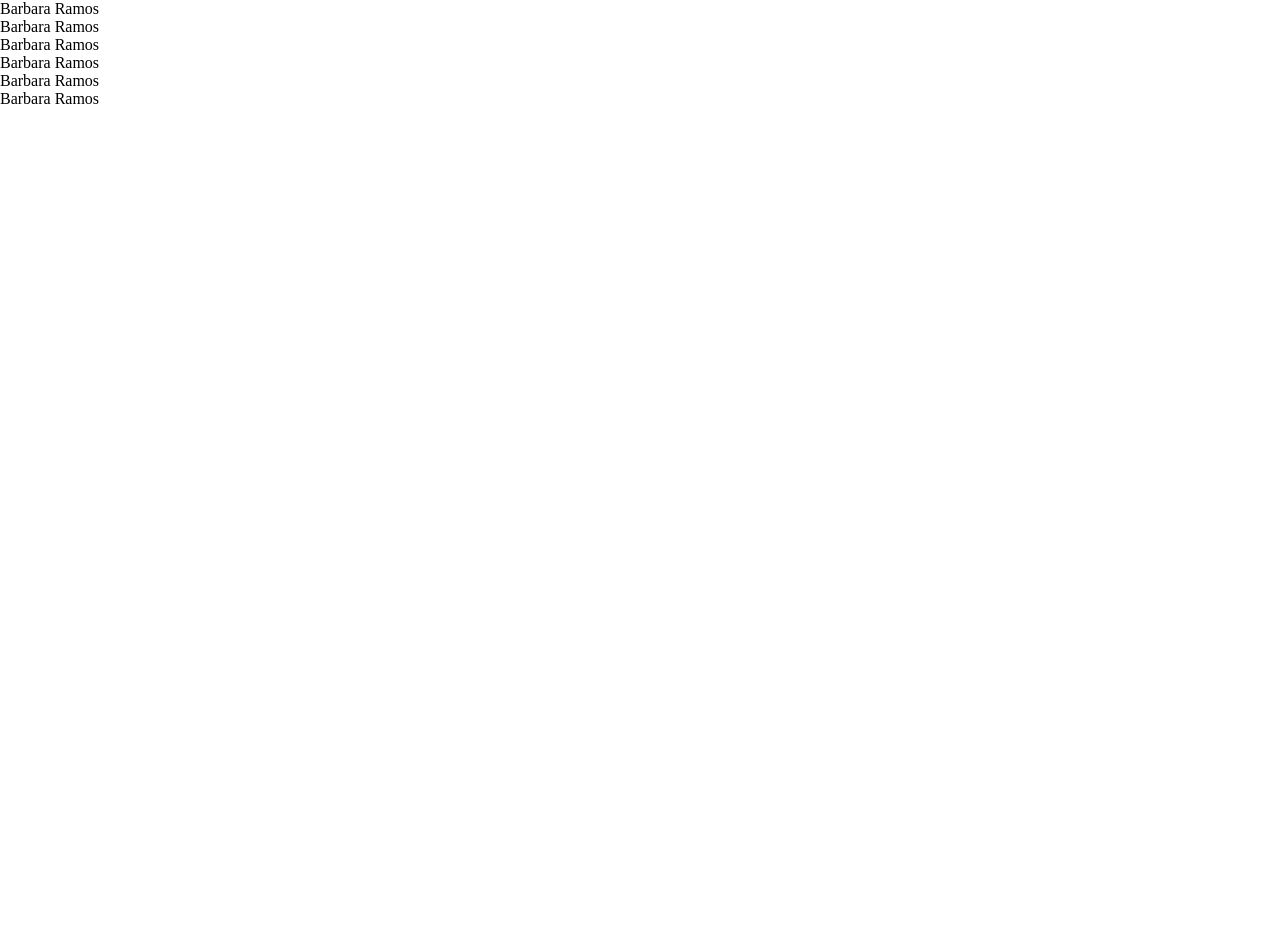
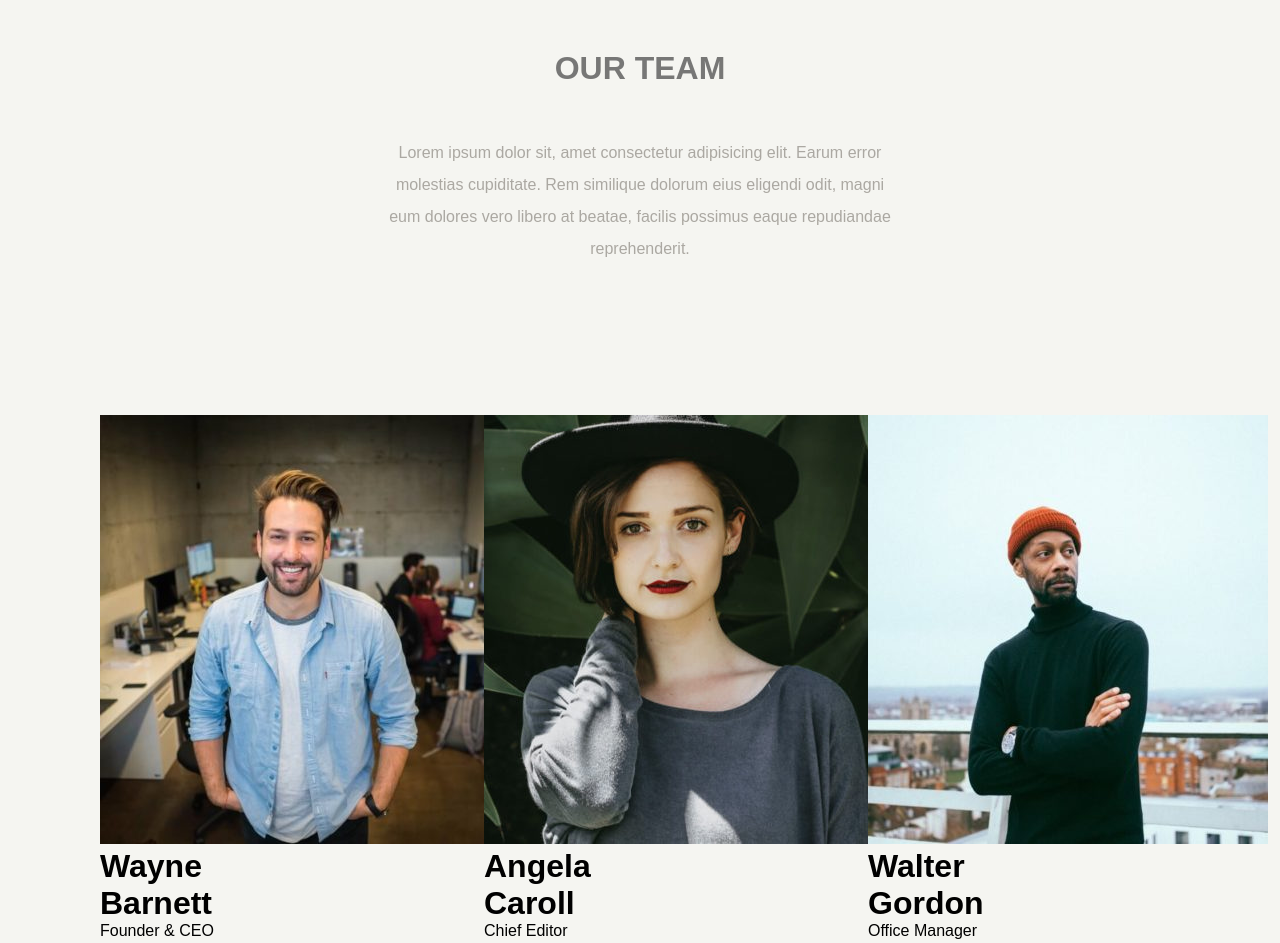
Before and after one commit to NicolaPiperis/js-our-team, a plain HTML site: page index.html in a window 1280 px wide. Shown: the top 943 px of the page. Before the commit the page ends 800 px from the top, so only its background shows below. Drawn offline with Linux system fonts and the light colour scheme.

Commit message:
exercise done

```diff
--- a/css/style.css
+++ b/css/style.css
@@ -3,3 +3,31 @@
     margin: 0;
     box-sizing: border-box;
 }
+
+body{
+    font-family: Arial, Helvetica, sans-serif;
+    background-color: #f5f5f1;
+}
+
+/* / header style / */
+header h1 {
+    text-align: center;
+    margin-top: 50px;
+    color: #777776;
+}
+header p {
+    text-align: center;
+    line-height: 200%;
+    padding: 50px 380px;
+    color: #aba8a2;
+}
+/* main style  */
+
+main{
+    display: flex;
+    flex-wrap: wrap;
+}
+.container_card{
+    margin: 100px 100px;
+    width: calc(30% - 200px);
+}
--- a/index.html
+++ b/index.html
@@ -7,39 +7,19 @@
     <!-- css connection -->
     <link rel="stylesheet" href="css/style.css">
     <!-- title -->
-    <title>JS-OUR-TEAM</title>
+    <title>object</title>
 </head>
 <body>
+    <header>
+        <h1>OUR TEAM</h1>
+        <p>Lorem ipsum dolor sit, amet consectetur adipisicing elit. Earum error molestias cupiditate. Rem similique dolorum eius eligendi odit, magni eum dolores vero libero at beatae, facilis possimus eaque repudiandae reprehenderit.</p>
+    </header>
 
     <main>
 
-        <div class="card">
-
-        </div>
-
-        <div class="card">
-
-        </div>
-
-        <div class="card">
-
-        </div>
-
-        <div class="card">
-
-        </div>
-
-        <div class="card">
-
-        </div>
-
-        <div class="card">
-
-        </div>
 
     </main>
 
     <script src="js/main.js"></script>
-
 </body>
 </html>
--- a/js/main.js
+++ b/js/main.js
@@ -1,85 +1,72 @@
-const elTeamCard = document.querySelectorAll(".card");
-console.log(elTeamCard);
+const contenitore = document.querySelector("main");
+
+// Utilizzando i dati forniti, creare un array di oggetti per rappresentare i membri del team.
+// DATI:
+// Wayne Barnett    Founder & CEO    wayne-barnett-founder-ceo.jpg
+// Angela Caroll    Chief Editor    angela-caroll-chief-editor.jpg
+// Walter Gordon    Office Manager    walter-gordon-office-manager.jpg
+// Angela Lopez    Social Media Manager    angela-lopez-social-media-manager.jpg
+// Scott Estrada    Developer    scott-estrada-developer.jpg
+// Barbara Ramos    Graphic Designer    barbara-ramos-graphic-designer.jpg
 
 // Ogni membro è caratterizzato dalle seguenti informazioni: nome, ruolo e foto.
-
-// Wayne Barnett	Founder & CEO	wayne-barnett-founder-ceo.jpg
-// Angela Caroll	Chief Editor	angela-caroll-chief-editor.jpg
-// Walter Gordon	Office Manager	walter-gordon-office-manager.jpg
-// Angela Lopez	Social Media Manager	angela-lopez-social-media-manager.jpg
-// Scott Estrada	Developer	scott-estrada-developer.jpg
-// Barbara Ramos	Graphic Designer	barbara-ramos-graphic-designer.jpg
-
 // Creare l’array di oggetti con le informazioni fornite.
 let team = [
-
     {
         "nome" : "Wayne Barnett",
         "ruolo" : "Founder & CEO",
         "foto" : "wayne-barnett-founder-ceo.jpg"
     },
-
     {
         "nome" : "Angela Caroll",
         "ruolo" : "Chief Editor",
         "foto" : "angela-caroll-chief-editor.jpg"
     },
-
     {
         "nome" : "Walter Gordon",
         "ruolo" : "Office Manager",
         "foto" : "walter-gordon-office-manager.jpg"
     },
-
     {
         "nome" : "Angela Lopez",
         "ruolo" : "Social Media Manager",
         "foto" : "angela-lopez-social-media-manager.jpg"
     },
-
     {
         "nome" : "Scott Estrada",
         "ruolo" : "Developer",
         "foto" : "scott-estrada-developer.jpg"
     },
-
     {
         "nome" : "Barbara Ramos",
         "ruolo" : "Graphic Designer",
         "foto" : "barbara-ramos-graphic-designer.jpg"
-    }
+    },
 ]
-;
+console.log(team);
+
 
 // Stampare su console, per ogni membro del team, le informazioni di nome, ruolo e la stringa della foto
-for (let key in team) {
-    console.log(team[key])
-}
 for (let i = 0; i < team.length; i++) {
+
     let teamIesimo = team[i];
-    console.log("nome : " + teamIesimo.nome);
-    console.log("ruolo : " + teamIesimo.ruolo);
-    console.log("foto : " + teamIesimo.foto);
 
-    for (let i = 0; i < elTeamCard.length; i++) {
-        let card = elTeamCard[i];
-        card.innerHTML = teamIesimo.nome;
-    }
-}
-
-// Stampare le stesse informazioni su DOM sottoforma di stringhe
-
-
-
-
-
-
-
-
+    let nomeMembro = teamIesimo.nome;
+    let ruoloMembro = teamIesimo.ruolo;
+    let fotoMembro = teamIesimo.foto;
 
     // BONUS 1:
     // Trasformare la stringa foto in una immagine effettiva
     // BONUS 2: Organizzare i singoli membri in card/schede
-// Consigli del giorno:
-// Ragioniamo come sempre a step. Prima la logica in italiano e poi traduciamo in codice. E ricordiamoci che console.log() è nostro amico!
-// Buon lavoro e buon we! :vasca_da_bagno:
+    let scheda = `<div class="container_card">
+                <div class="card">
+
+                    <img src="img/${teamIesimo.foto}">
+                    <h1 class="name"> ${teamIesimo.nome} </h1>
+                    <div class="rule"> ${teamIesimo.ruolo} </div>
+
+                </div>
+            </div>`
+
+    contenitore.innerHTML += scheda;
+}
```
Lines whose indentation alone changed are shown as unchanged.
